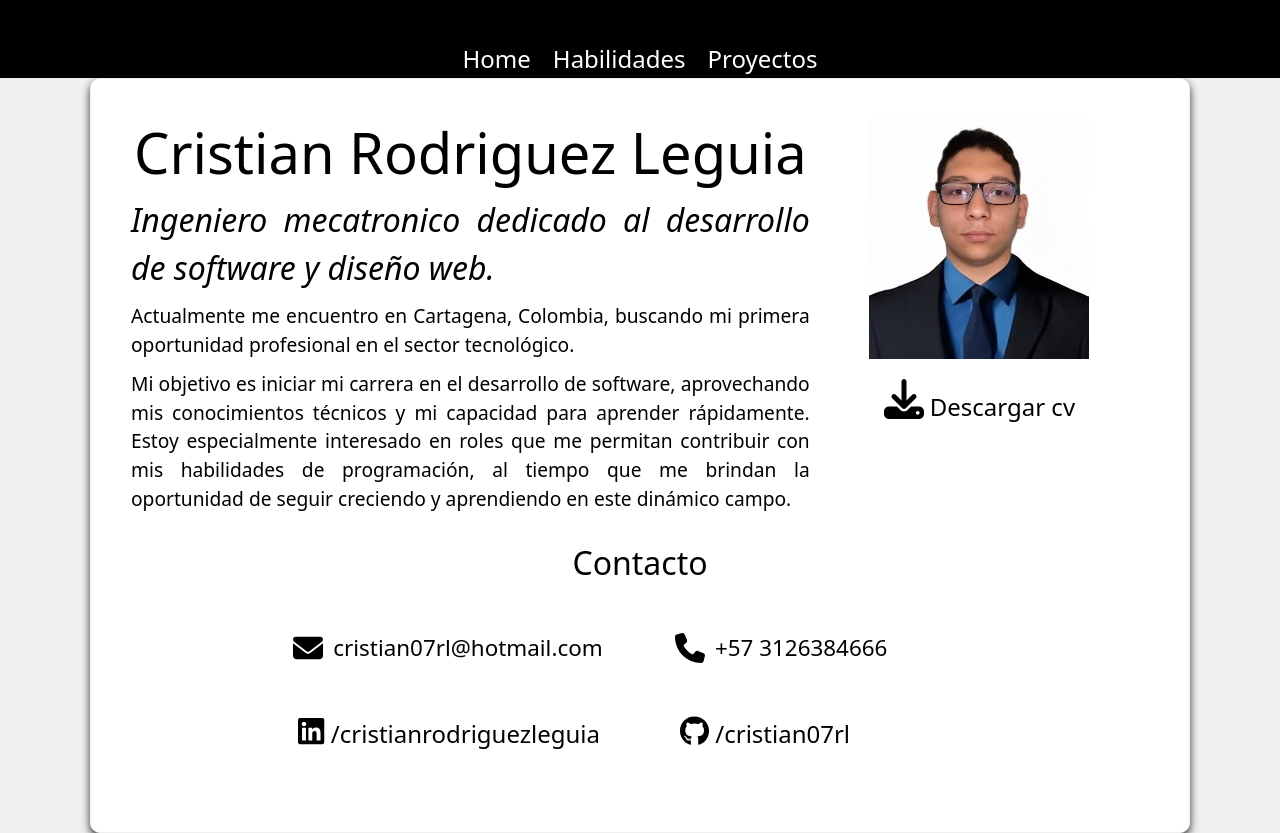
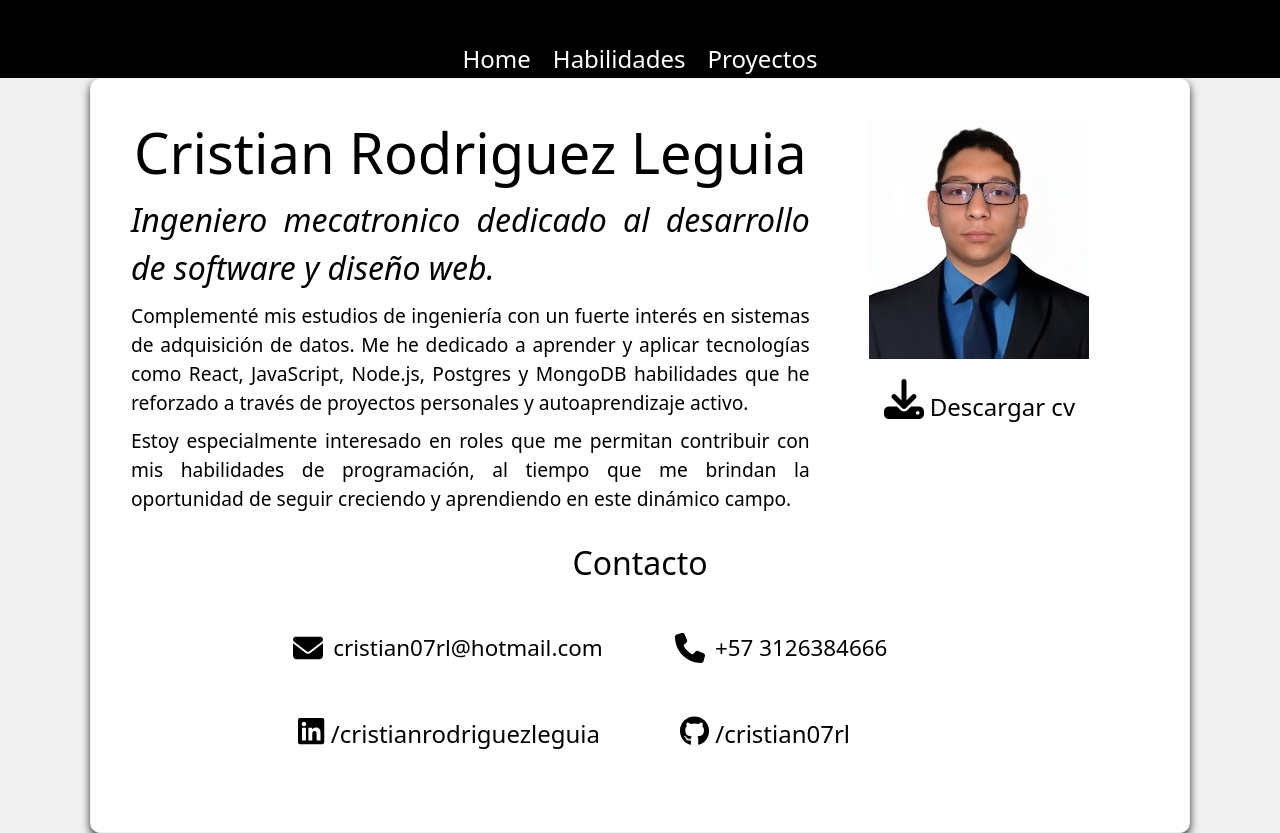
Before and after one commit to cristian07rl/Portafolio, a React (Vite) app: page / in a window 1280 px wide. Built offline with nearby package versions, Linux system fonts and the light colour scheme.

Commit message:
about me change

```diff
--- a/src/components/habilidades.jsx
+++ b/src/components/habilidades.jsx
@@ -33,8 +33,7 @@ export const Habilidades = () => {
 
       <h1>Habilidades clave</h1>
       <p>
-        Complementé mis estudios de ingeniería con un fuerte interés en sistemas de adquisición de datos.
-        Me he dedicado a aprender y aplicar tecnologías como React, JavaScript, Node.js, Postgres y MongoDB habilidades que he reforzado a través de proyectos personales y autoaprendizaje activo.
+        Tecnologías como React, JavaScript, Node.js, Postgres y MongoDB son habilidades que he reforzado a través de proyectos personales y autoaprendizaje activo.
       </p>
       <motion.ul
         className='skill'
--- a/src/components/initialview.jsx
+++ b/src/components/initialview.jsx
@@ -7,10 +7,11 @@ function Initial () {
           <p className='st'>Ingeniero mecatronico dedicado al desarrollo de software y diseño web.</p>
 
           <p>
-            Actualmente me encuentro en Cartagena, Colombia, buscando mi primera oportunidad profesional en el sector tecnológico.
+            Complementé mis estudios de ingeniería con un fuerte interés en sistemas de adquisición de datos.
+            Me he dedicado a aprender y aplicar tecnologías como React, JavaScript, Node.js, Postgres y MongoDB habilidades que he reforzado a través de proyectos personales y autoaprendizaje activo.
           </p>
 
-          <p>Mi objetivo es iniciar mi carrera en el desarrollo de software, aprovechando mis conocimientos técnicos y mi capacidad para aprender rápidamente.
+          <p>
             Estoy especialmente interesado en roles que me permitan contribuir con mis habilidades de programación, al tiempo que me brindan la oportunidad de seguir creciendo y aprendiendo en este dinámico campo.
           </p>
         </div>
```
